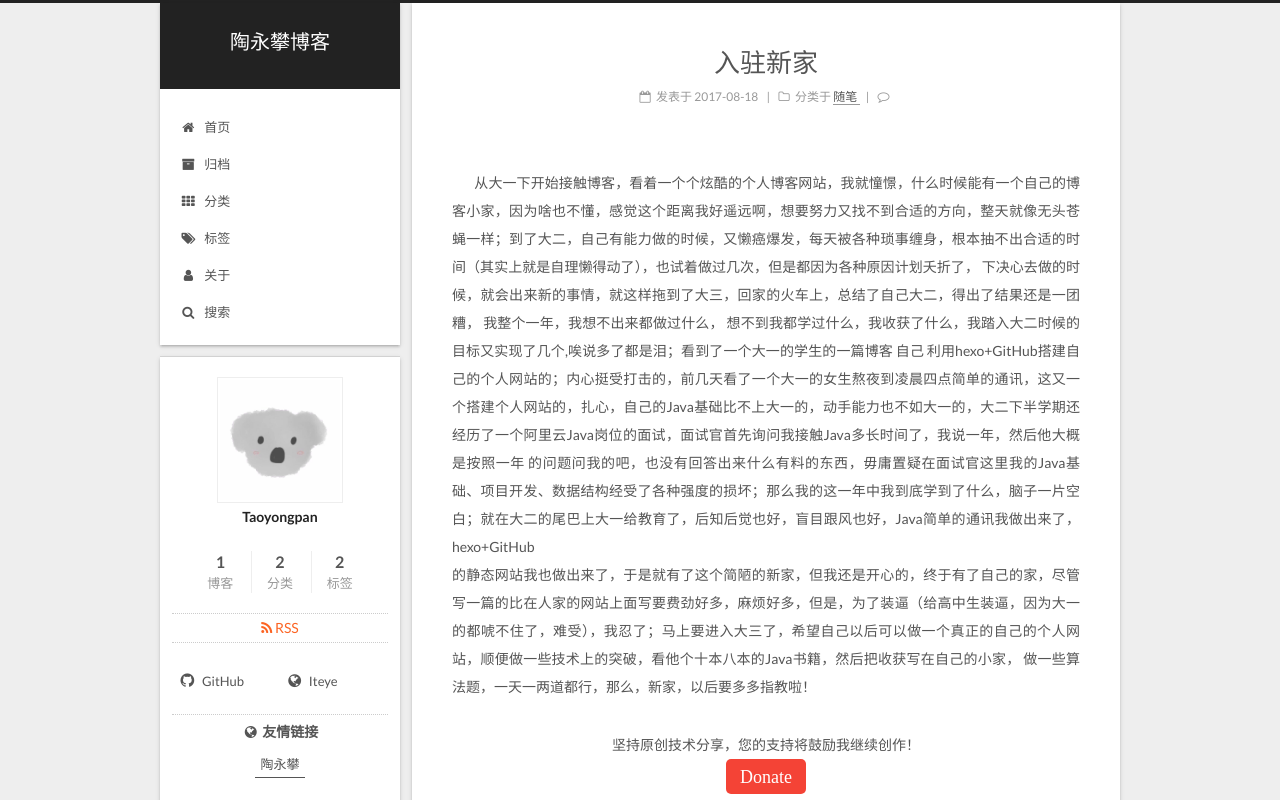
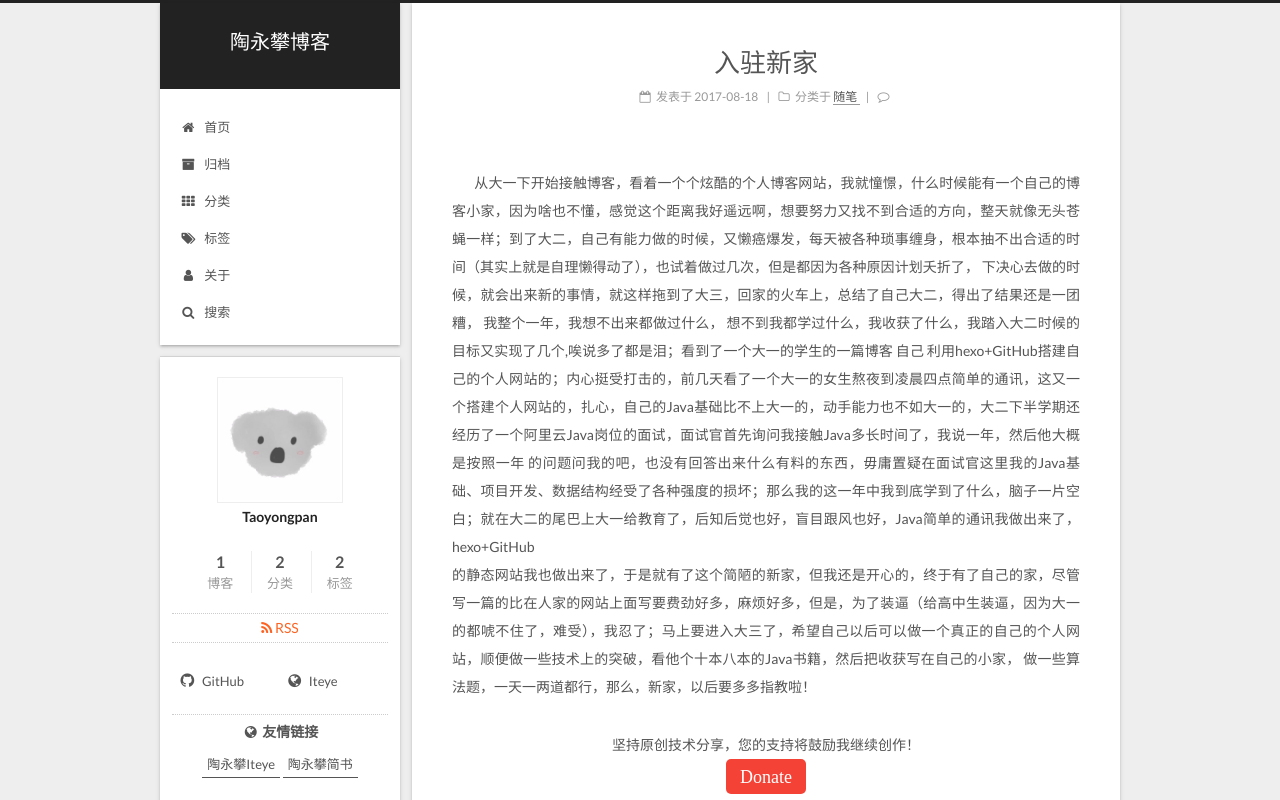
Before and after one commit to TerryTaoyp/TerryTaoyp.github.io, a plain HTML site: page 2017/08/18/第一篇博客/index.html in a window 1280 px wide. Shown: the top 800 px of the page. Drawn offline with Linux system fonts and the light colour scheme.

Commit message:
Site updated: 2017-08-19 11:44:07

```diff
--- a/2017/08/18/第一篇博客/index.html
+++ b/2017/08/18/第一篇博客/index.html
@@ -625,7 +625,11 @@
             <ul class="links-of-blogroll-list">
 
                 <li class="links-of-blogroll-item">
-                  <a href="http://15764321950m1.iteye.com" title="陶永攀" target="_blank">陶永攀</a>
+                  <a href="http://15764321950m1.iteye.com" title="陶永攀Iteye" target="_blank">陶永攀Iteye</a>
+                </li>
+
+                <li class="links-of-blogroll-item">
+                  <a href="http://www.jianshu.com/u/6ce18a84b8ca" title="陶永攀简书" target="_blank">陶永攀简书</a>
                 </li>
 
             </ul>
```
Also changed, not shown: about/index.html (+5 -1 lines), archives/2017/08/index.html (+5 -1 lines), archives/2017/index.html (+5 -1 lines), archives/index.html (+5 -1 lines), categories/index.html (+5 -1 lines), categories/随笔/index.html (+5 -1 lines), commonweal/index.html (+5 -1 lines), index.html (+5 -1 lines), tags/index.html (+5 -1 lines), tags/良心发现/index.html (+5 -1 lines).
